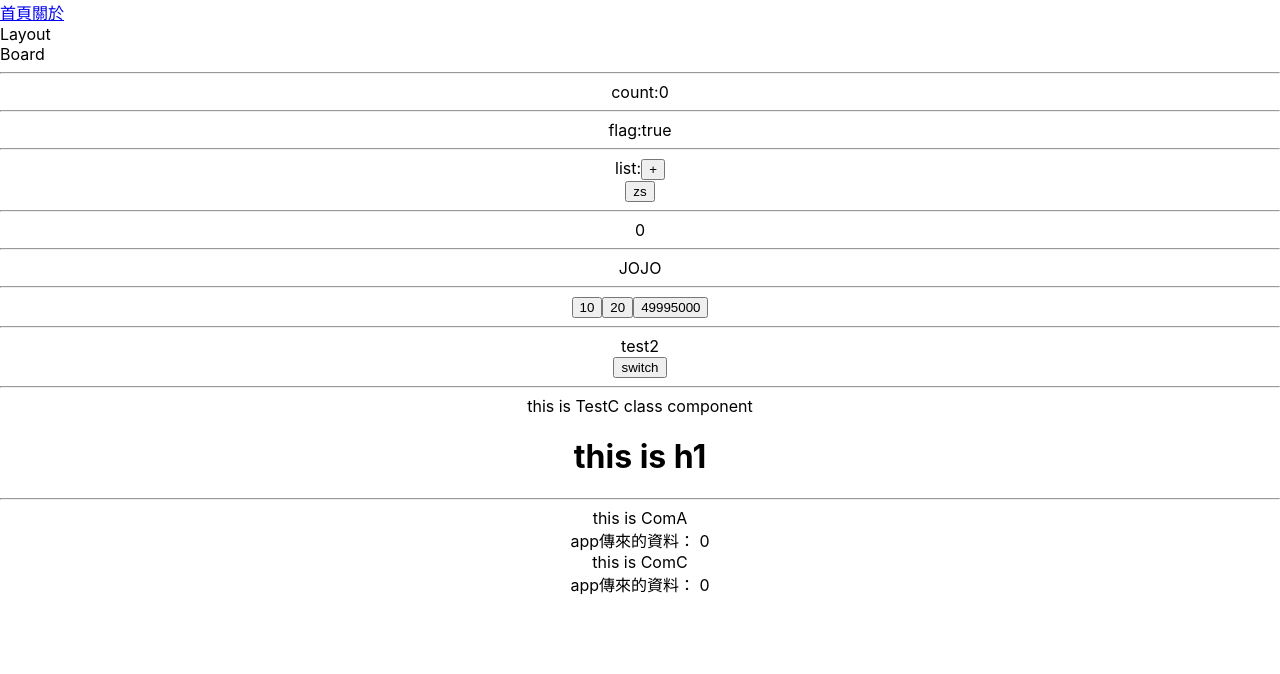
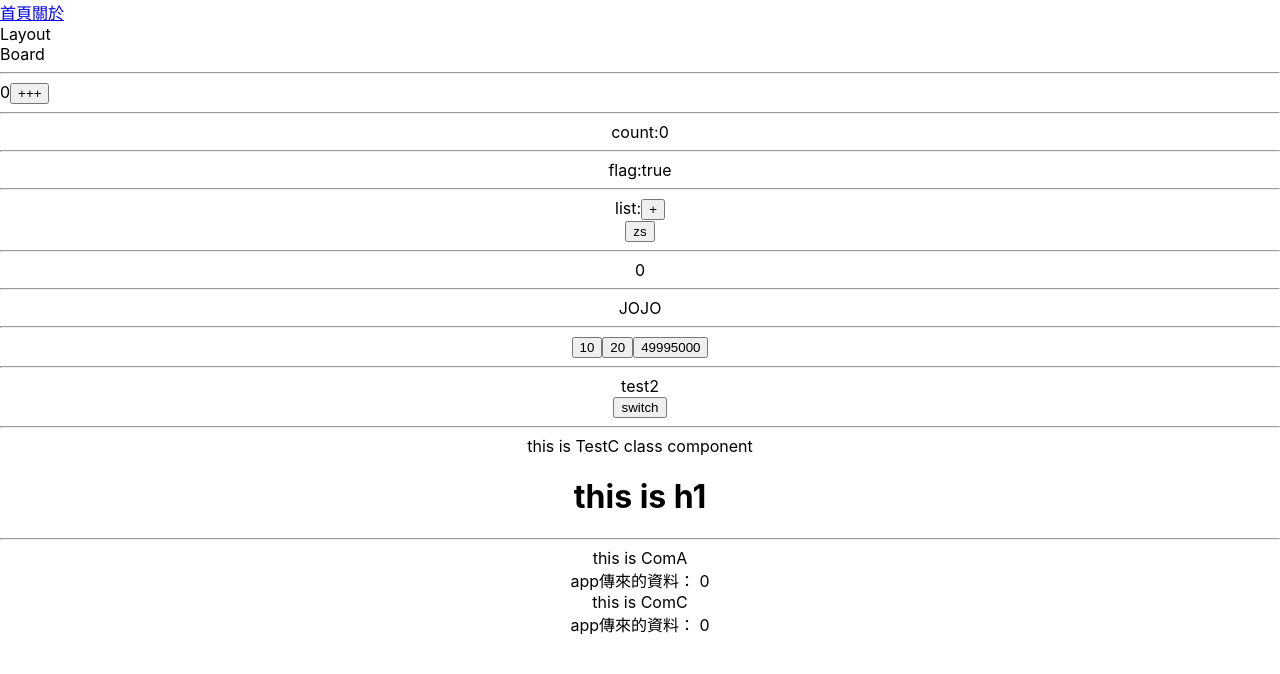
Before and after one commit to stevecyj/react-hooks, a React (Create React App) app: page /#/ in a window 1280 px wide. Shown: the top 674 px of the page. Built offline with nearby package versions, Linux system fonts and the light colour scheme; no server answers.

Commit message:
mobx,store

```diff
--- a/src/App.js
+++ b/src/App.js
@@ -1,6 +1,8 @@
 import React, { useContext, useEffect, useRef, useState } from "react";
 import { HashRouter, Link, Route, Routes } from "react-router-dom";
 import Context from './helper/context';
+import counterStore from './store/counter';
+import { observer } from "mobx-react-lite";
 import { useWindiwScroll } from "./hooks/useWindiwScroll.js";
 import { useLocalStorage } from "./hooks/useLocalStorage";
 import './App.css';
@@ -139,6 +141,9 @@ function App() {
 
       <Context.Provider value={count}>
         <hr/>
+        {counterStore.count}
+        <button onClick={counterStore.addCount}>+++</button>
+        <hr/>
         <div className="App" style={{ height: '1200px' }}>
           count:{count}
           <hr/>
@@ -175,4 +180,4 @@ function App() {
   );
 }
 
-export default App;
+export default observer(App);
--- /dev/null
+++ b/src/store/counter.js
@@ -0,0 +1,16 @@
+import { makeAutoObservable } from "mobx";
+
+class CounterStore {
+  count = 0;
+
+  constructor() {
+    makeAutoObservable(this);
+  }
+
+  addCount = () => {
+    this.count++;
+  };
+}
+
+const counterStore = new CounterStore();
+export default counterStore;
```
